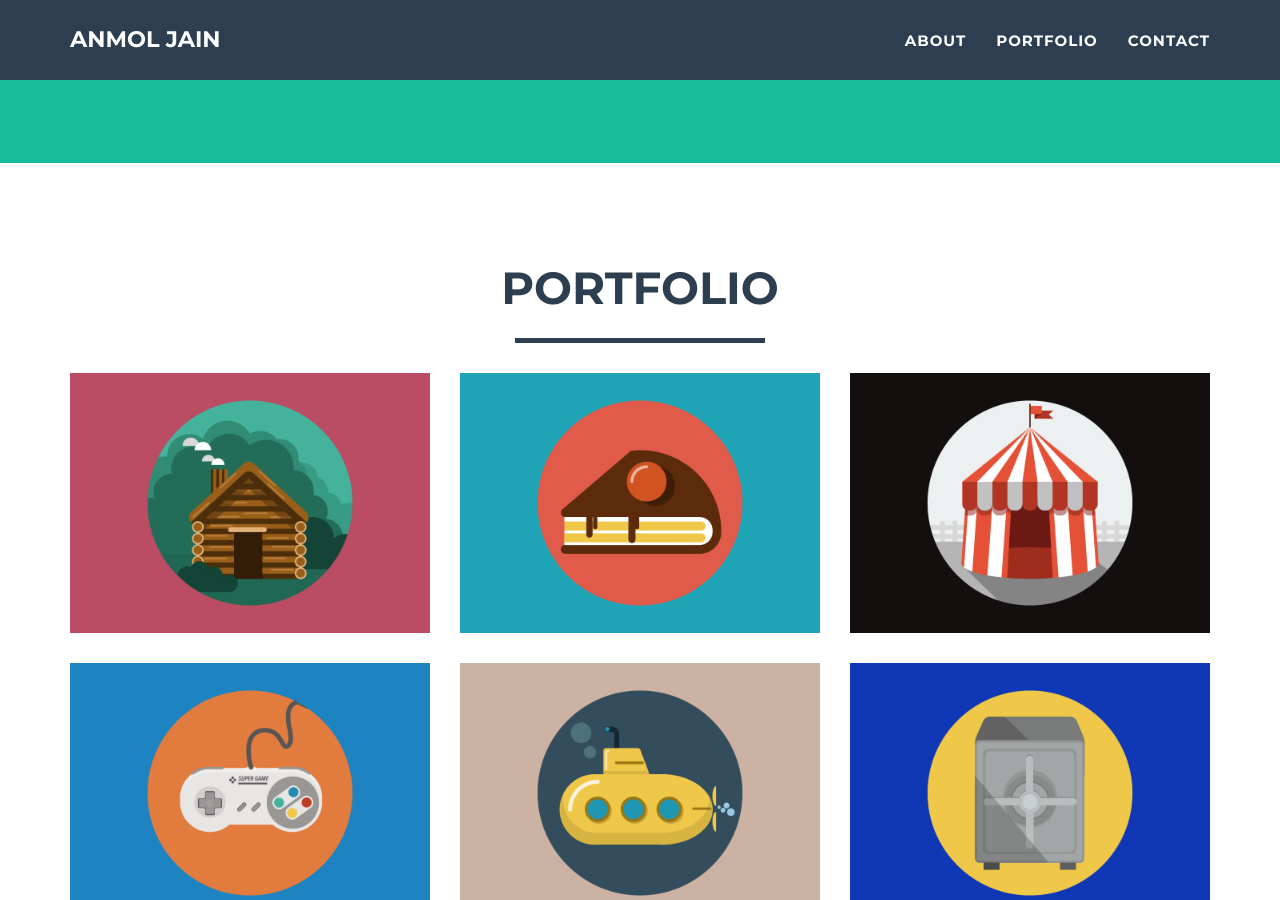
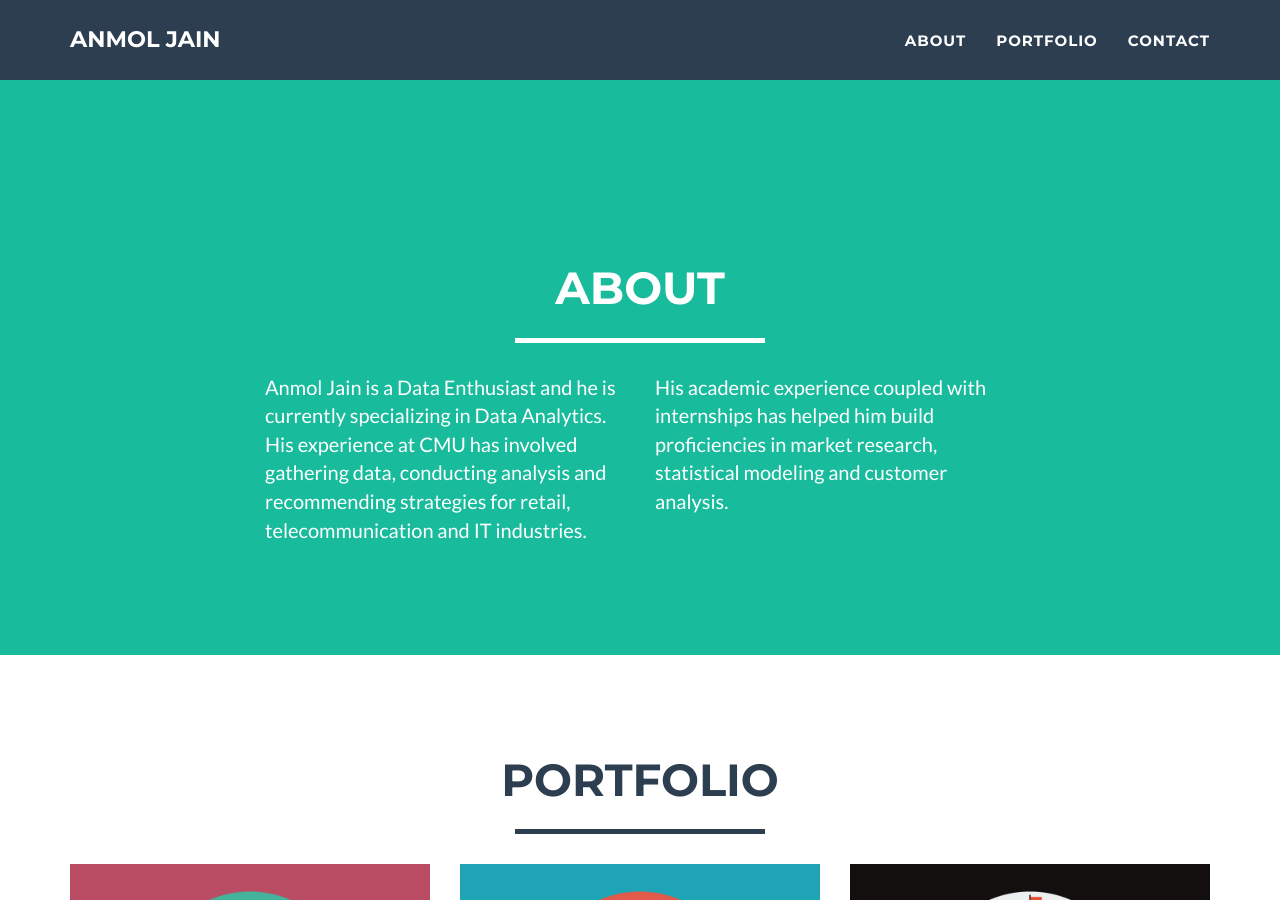
Before and after one commit to anmolaj/anmolaj.github.io, a Jekyll site: the page built from index.html, in a window 1280 px wide and 900 px high, scrolled down 612 px. Built offline with Jekyll 4.4.1, drawn with Linux system fonts in a browser that asks for light colours.

Commit message:
Update default about

```diff
--- a/_layouts/default.html
+++ b/_layouts/default.html
@@ -4,8 +4,9 @@
     <body id="page-top" class="index">
     {% include nav.html %}
     {% include header.html %}
+    {% include about.html %}
     {% include portfolio_grid.html %}
-    {% include about.html %}
+
 
     {% if site.contact == "static" %}
     {% include contact_static.html %}
```
